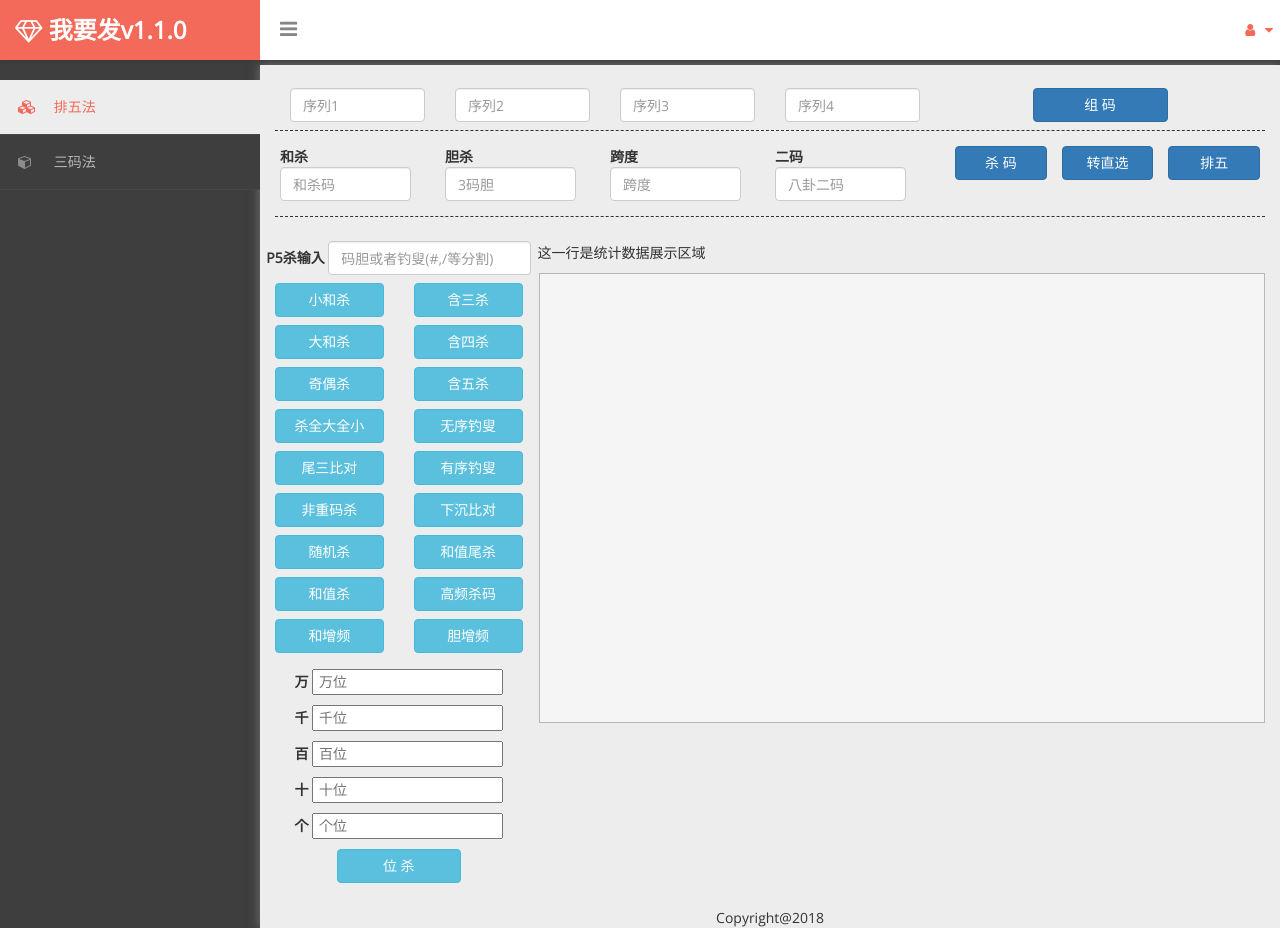
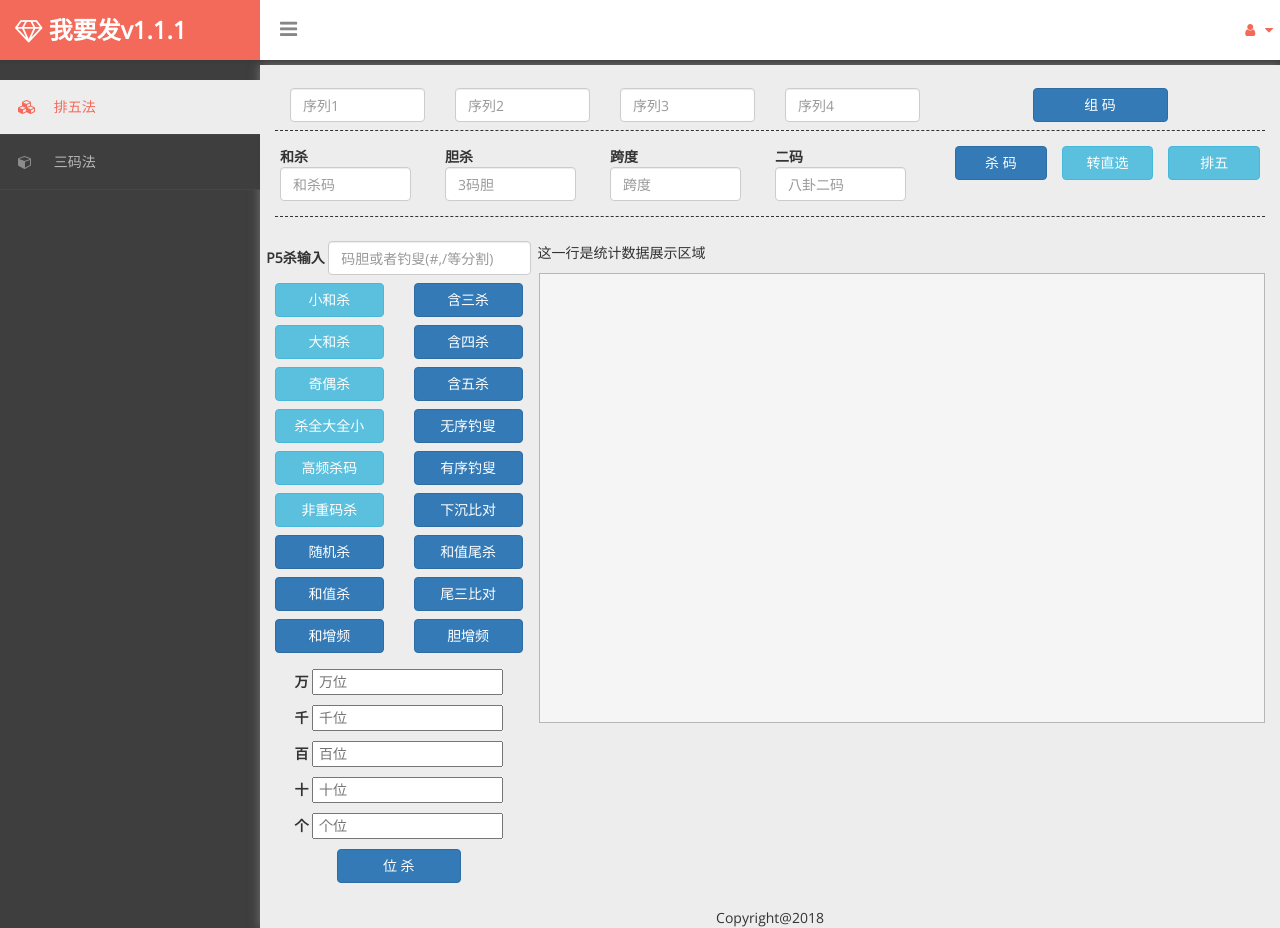
Before and after one commit to shallotsh/kylin, a web app: page /WEB-INF/static/wyf.html in a window 1280 px wide. Run offline with its HTML, style and script files only (its server is not run), Linux system fonts and the light colour scheme; data that the repository does not hold is empty; some libraries are stand-ins or nearby versions.

Commit message:
change style

```diff
--- a/src/main/webapp/WEB-INF/static/v1.html
+++ b/src/main/webapp/WEB-INF/static/v1.html
@@ -31,7 +31,7 @@
                 <span class="icon-bar"></span>
                 <span class="icon-bar"></span>
             </button>
-            <a class="navbar-brand" href="/"><strong><i class="icon fa fa-diamond"></i> 我要发 </strong></a>
+            <a class="navbar-brand" href="/"><strong><i class="icon fa fa-diamond"></i> 我要发v1.1.1 </strong></a>
             <div id="sideNav" href="">
                 <i class="fa fa-bars icon"></i>
             </div>
--- a/src/main/webapp/WEB-INF/static/wyf.html
+++ b/src/main/webapp/WEB-INF/static/wyf.html
@@ -29,7 +29,7 @@
                 <span class="icon-bar"></span>
                 <span class="icon-bar"></span>
             </button>
-            <a class="navbar-brand" href="/"><strong><i class="icon fa fa-diamond"></i> 我要发v1.1.0 </strong></a>
+            <a class="navbar-brand" href="/"><strong><i class="icon fa fa-diamond"></i> 我要发v1.1.1 </strong></a>
 
             <div id="sideNav" href="">
                 <i class="fa fa-bars icon"></i>
@@ -119,10 +119,10 @@
                         <button type="button" @click="killCode" :disabled="config.isP5" class="btn btn-primary fill_parent"> 杀 码 </button>
                     </div>
                     <div class="col-sm-4" style="padding-right: 0px">
-                        <button type="button" @click="transfer2Direct" class="btn btn-primary fill_parent"> 转直选 </button>
+                        <button type="button" @click="transfer2Direct" class="btn btn-info fill_parent"> 转直选 </button>
                     </div>
                     <div class="col-sm-4" style="padding-right: 0px">
-                        <button type="button" @click="doPermutationFive" class="btn btn-primary fill_parent"> 排五 </button>
+                        <button type="button" @click="doPermutationFive" class="btn btn-info fill_parent"> 排五 </button>
                     </div>
                 </div>
             </div>
@@ -153,7 +153,7 @@
                                 <button type="button" @click="constProcess(1)" class="btn btn-info fill_parent"> 小和杀 </button>
                             </div>
                             <div class="col-sm-6">
-                                <button type="button" @click="boldProcess(4)" class="btn btn-info fill_parent"> 含三杀 </button>
+                                <button type="button" @click="boldProcess(4)" class="btn btn-primary fill_parent"> 含三杀 </button>
                             </div>
                         </div>
                         <div class="row">
@@ -161,7 +161,7 @@
                                 <button type="button" @click="constProcess(2)" class="btn btn-info fill_parent"> 大和杀 </button>
                             </div>
                             <div class="col-sm-6">
-                                <button type="button" @click="boldProcess(5)" class="btn btn-info fill_parent"> 含四杀 </button>
+                                <button type="button" @click="boldProcess(5)" class="btn btn-primary fill_parent"> 含四杀 </button>
                             </div>
                         </div>
                         <div class="row">
@@ -169,7 +169,7 @@
                                 <button type="button" @click="constProcess(3)" class="btn btn-info fill_parent"> 奇偶杀 </button>
                             </div>
                             <div class="col-sm-6">
-                                <button type="button" @click="boldProcess(6)" class="btn btn-info fill_parent"> 含五杀 </button>
+                                <button type="button" @click="boldProcess(6)" class="btn btn-primary fill_parent"> 含五杀 </button>
                             </div>
                         </div>
                         <div class="row">
@@ -177,17 +177,17 @@
                                 <button type="button" @click="constProcess(7)" class="btn btn-info fill_parent"> 杀全大全小 </button>
                             </div>
                             <div class="col-sm-6">
-                                <button type="button" @click="boldProcess(8)" class="btn btn-info fill_parent"> 无序钓叟 </button>
+                                <button type="button" @click="boldProcess(8)" class="btn btn-primary fill_parent"> 无序钓叟 </button>
                             </div>
 
                         </div>
 
                         <div class="row">
                             <div class="col-sm-6">
-                                <button type="button" @click="constProcess(9)" class="btn btn-info fill_parent"> 尾三比对 </button>
+                                <button type="button" @click="boldProcess(18)" class="btn btn-info fill_parent"> 高频杀码 </button>
                             </div>
                             <div class="col-sm-6">
-                                <button type="button" @click="boldProcess(10)" class="btn btn-info fill_parent"> 有序钓叟 </button>
+                                <button type="button" @click="boldProcess(10)" class="btn btn-primary fill_parent"> 有序钓叟 </button>
                             </div>
 
                         </div>
@@ -197,17 +197,17 @@
                                 <button type="button" @click="constProcess(11)" class="btn btn-info fill_parent"> 非重码杀 </button>
                             </div>
                             <div class="col-sm-6">
-                                <button type="button" @click="boldProcess(12)" class="btn btn-info fill_parent"> 下沉比对 </button>
+                                <button type="button" @click="boldProcess(12)" class="btn btn-primary fill_parent"> 下沉比对 </button>
                             </div>
 
                         </div>
 
                         <div class="row">
                             <div class="col-sm-6">
-                                <button type="button" @click="boldProcess(14)" class="btn btn-info fill_parent"> 随机杀 </button>
+                                <button type="button" @click="boldProcess(14)" class="btn btn-primary fill_parent"> 随机杀 </button>
                             </div>
                             <div class="col-sm-6">
-                                <button type="button" @click="boldProcess(13)" class="btn btn-info fill_parent"> 和值尾杀 </button>
+                                <button type="button" @click="boldProcess(13)" class="btn btn-primary fill_parent"> 和值尾杀 </button>
                             </div>
 
                         </div>
@@ -215,11 +215,11 @@
 
                         <div class="row">
                             <div class="col-sm-6">
-                                <button type="button" @click="boldProcess(15)" class="btn btn-info fill_parent"> 和值杀 </button>
+                                <button type="button" @click="boldProcess(15)" class="btn btn-primary fill_parent"> 和值杀 </button>
                             </div>
 
                             <div class="col-sm-6">
-                                <button type="button" @click="boldProcess(18)" class="btn btn-info fill_parent"> 高频杀码 </button>
+                                <button type="button" @click="constProcess(9)" class="btn btn-primary fill_parent"> 尾三比对 </button>
                             </div>
 
                         </div>
@@ -227,11 +227,11 @@
                         <div class="row">
 
                             <div class="col-sm-6">
-                                <button type="button" @click="boldProcess(17)" class="btn btn-info fill_parent"> 和增频 </button>
+                                <button type="button" @click="boldProcess(17)" class="btn btn-primary fill_parent"> 和增频 </button>
                             </div>
 
                             <div class="col-sm-6">
-                                <button type="button" @click="boldProcess(16)" class="btn btn-info fill_parent"> 胆增频 </button>
+                                <button type="button" @click="boldProcess(16)" class="btn btn-primary fill_parent"> 胆增频 </button>
                             </div>
 
                         </div>
@@ -273,7 +273,7 @@
 
                         <div class="row">
                             <div class="col-sm-12">
-                                <button type="button" @click="bitsProcess" class="btn btn-info fill_parent_50"> 位 杀 </button>
+                                <button type="button" @click="bitsProcess" class="btn btn-primary fill_parent_50"> 位 杀 </button>
                             </div>
                         </div>
                     </div>
```
